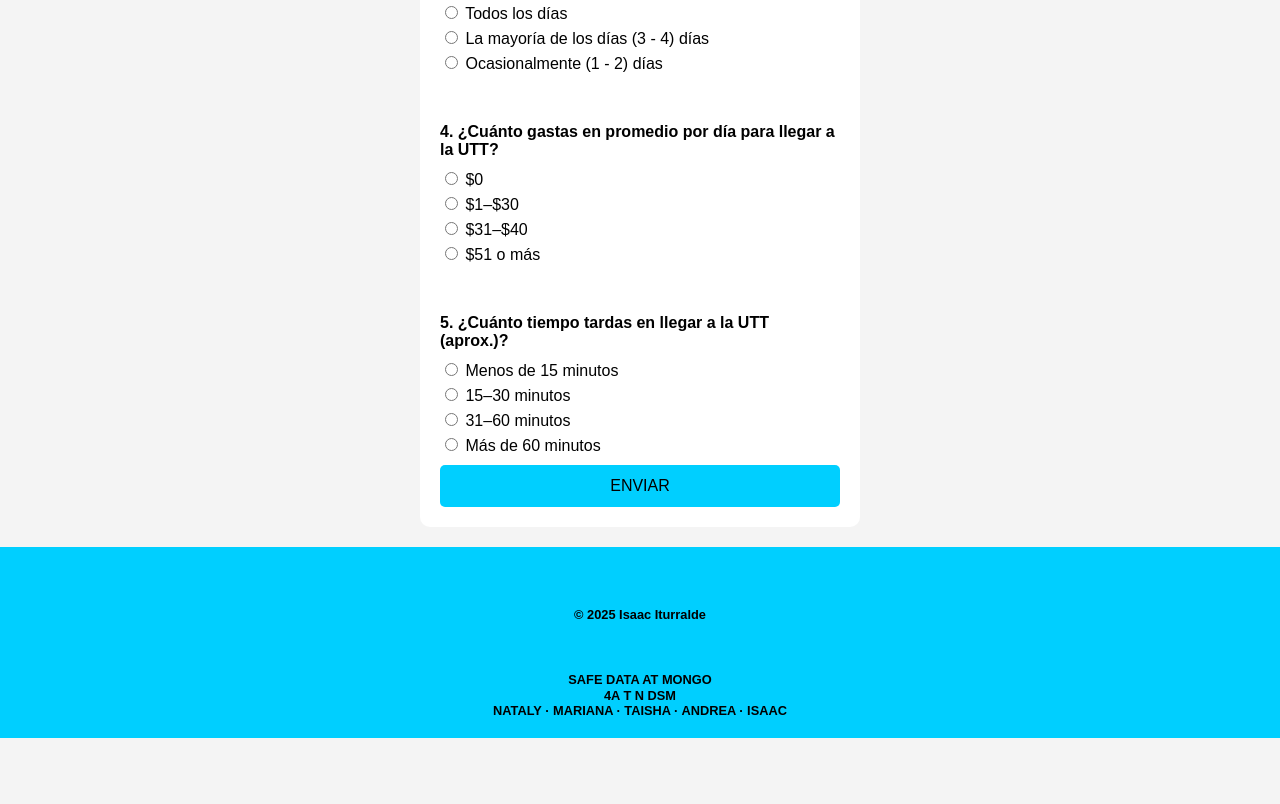
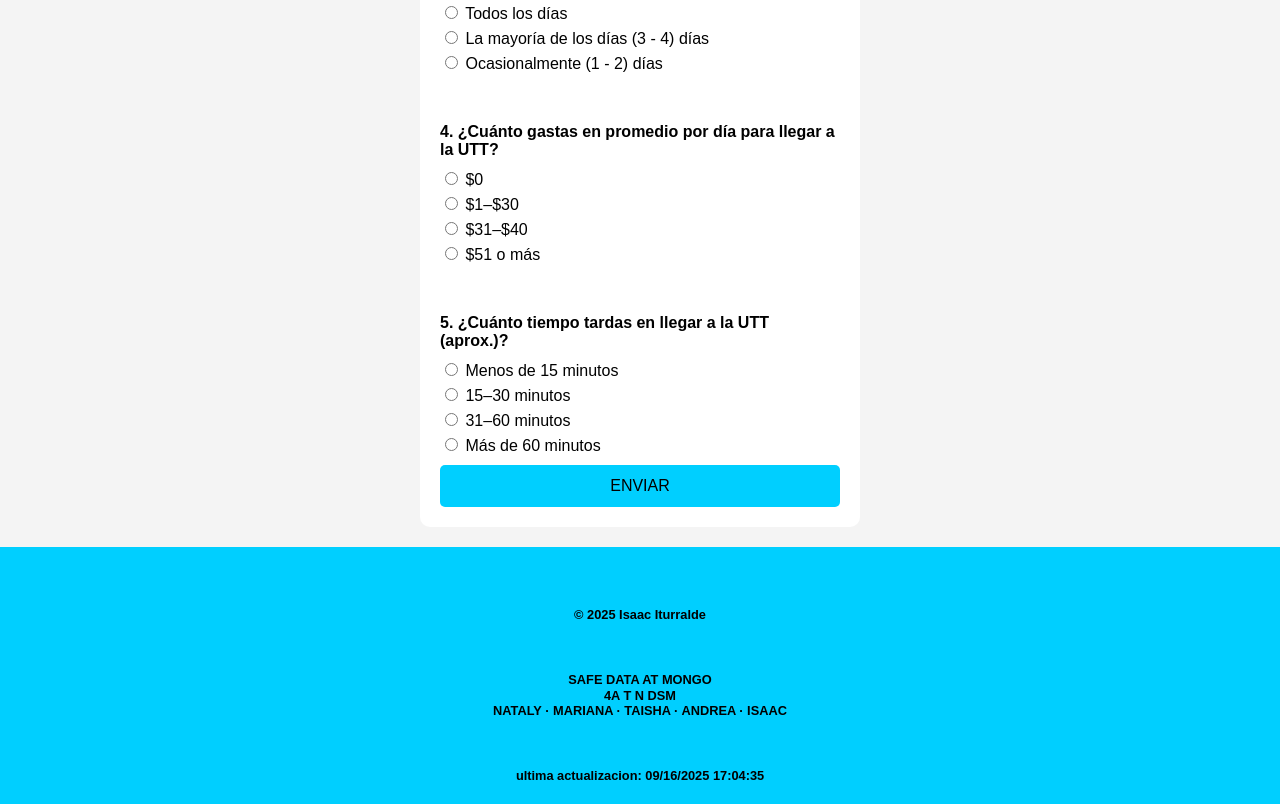
Before and after one commit to NGC-3628/survey, a website: page index.html in a window 1280 px wide. Shown: the part 545-1349 px from the top of the page. Before the commit the page ends 1283 px from the top, so only its background shows below. Drawn offline with Linux system fonts and the light colour scheme.

Commit message:
lastmode

```diff
--- a/front/scripts/script.js
+++ b/front/scripts/script.js
@@ -64,3 +64,6 @@ radiosTransporte.forEach(radio => {
 
 // actualizar año del footer
 document.querySelector("#year").textContent = new Date().getFullYear();
+
+//last modified time
+document.querySelector("#lastmode").textContent = document.lastModified;
--- a/index.html
+++ b/index.html
@@ -75,10 +75,13 @@
   </main>
 
   <footer>
-    <p>&copy; <span id="year"></span> Isaac Iturralde</p>
-    <p>SAFE DATA AT MONGO<br>
-    4A T N DSM<br>
-    NATALY · MARIANA · TAISHA · ANDREA · ISAAC</p>
+      <p>&copy; <span id="year"></span> Isaac Iturralde</p>
+      <p>SAFE DATA AT MONGO<br>
+      4A T N DSM<br>
+      NATALY · MARIANA · TAISHA · ANDREA · ISAAC</p>
+      <p>ultima actualizacion: <span id="lastmode"></span></p>
+
+
   </footer>
 
   <script src="./front/scripts/script.js"></script>
```
